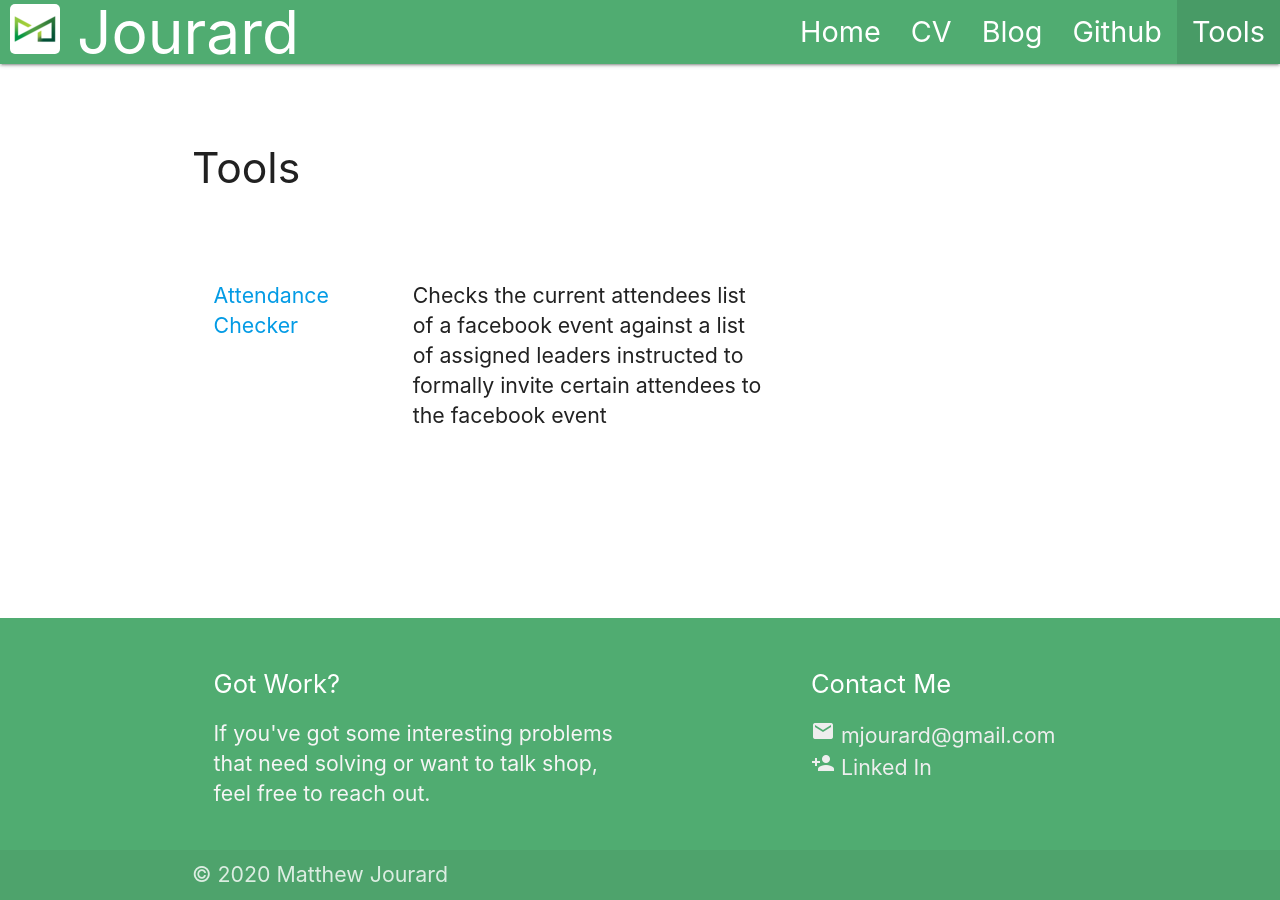
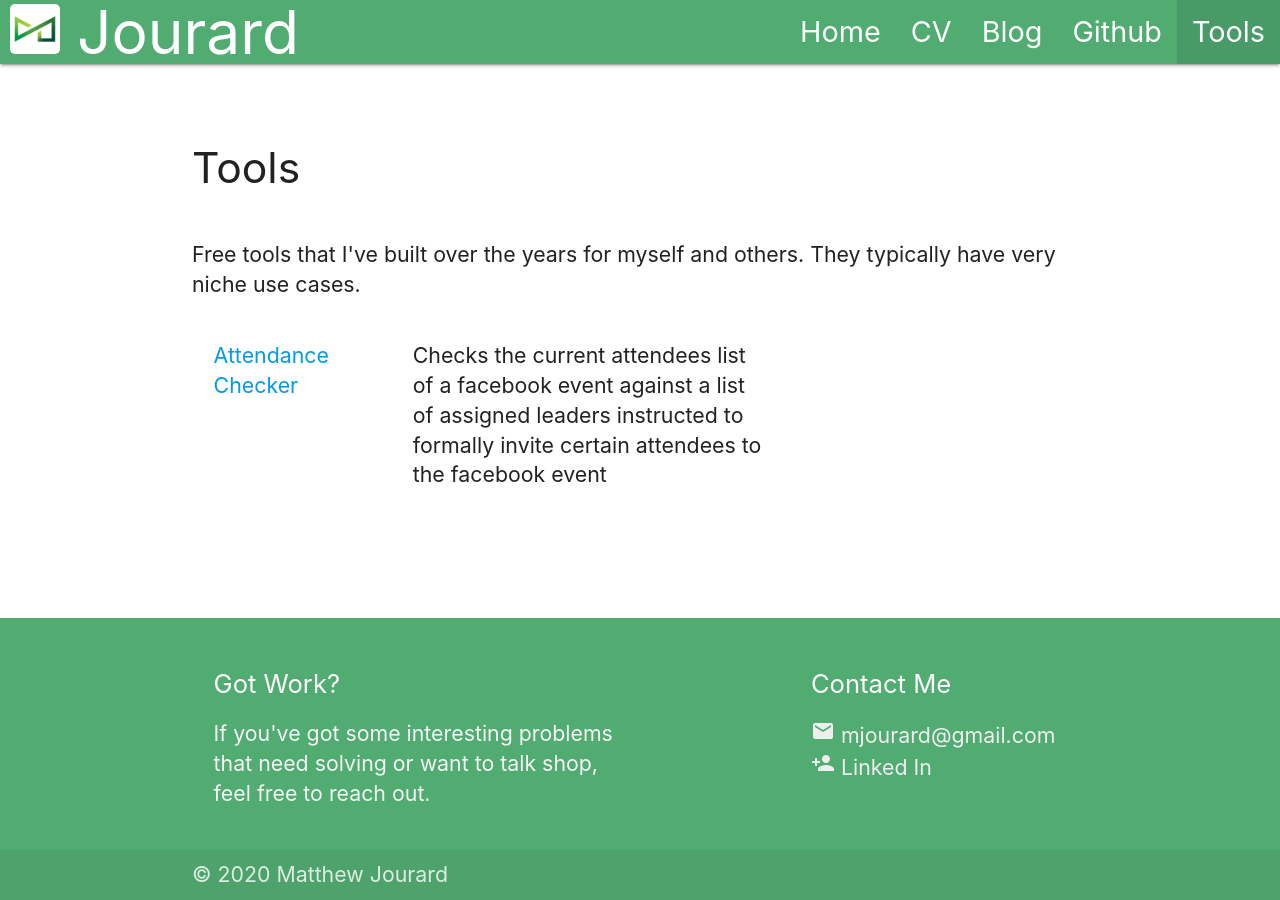
Before and after one commit to mjourard/mjourard.github.io, a Jekyll site: the page built from tools/index.html, in a window 1280 px wide. Built offline with Jekyll 4.4.1, drawn with Linux system fonts in a browser that asks for light colours.

Commit message:
Some small aethestics updates to make it more user-friendly on mobile

```diff
--- a/_includes/header.html
+++ b/_includes/header.html
@@ -1,8 +1,8 @@
 <div class="navbar-fixed">
     <nav>
         <div class="nav-wrapper">
-<!--            <a href="#" class="brand-logo"><i class="material-icons">headset</i>Jourard</a>-->
-            <a href="/" class="brand-logo"><img src="/assets/img/mj-logo-small.png" alt="matt-jourard-site-logo" class="logo-small"> Jourard</a>
+            <a href="/" class="brand-logo hide-on-small-only"><img src="/assets/img/mj-logo-small.png" alt="matt-jourard-site-logo" class="logo-small"> Jourard</a>
+            <a href="/" class="brand-logo hide-on-med-and-up">Jourard</a>
             <a href="#" data-target="mobile-sidenav" class="sidenav-trigger"><i class="material-icons">menu</i></a>
             <ul id="nav-mobile" class="right hide-on-med-and-down">
                 <li {% if page.nav_name == null %} class="active" {% endif %}><a href="/">Home</a></li>
--- a/_posts/2015-01-01-transplus-f2014.html
+++ b/_posts/2015-01-01-transplus-f2014.html
@@ -1,6 +1,6 @@
 ---
 layout: post
-title: "Co-op Report Fall 2014 - Trans Plus"
+title: "Co-op Report: Fall 2014 - Trans Plus"
 date: 2015-01-01
 categories: co-op
 tags: Transplus
--- a/_posts/2015-09-01-transplus-s2015.html
+++ b/_posts/2015-09-01-transplus-s2015.html
@@ -1,6 +1,6 @@
 ---
 layout: post
-title: "Co-op Report Summer 2015 - Trans Plus"
+title: "Co-op Report: Summer 2015 - Trans Plus"
 date: 2015-09-01
 categories: co-op
 tags: Transplus
--- a/_posts/2016-09-01-adknown-inc-w2016.html
+++ b/_posts/2016-09-01-adknown-inc-w2016.html
@@ -1,6 +1,6 @@
 ---
 layout: post
-title: "Co-op Report Winter 2016 - Adknown Inc"
+title: "Co-op Report: Winter 2016 - Adknown Inc"
 date: 2016-09-01
 categories: co-op
 tags: Adknown
--- a/tools/index.html
+++ b/tools/index.html
@@ -5,15 +5,40 @@
 ---
 <div class="row">
     <h1 class="header">Tools</h1>
+    <div class="description">Free tools that I've built over the years for myself and others. They typically have very
+        niche use cases.
+    </div>
 </div>
 <div class="row">
-    <div class="col s8 ofset-s2">
+    <div class="col s8 ofset-s2 hide-on-small-only">
         <ul class="posts collections">
             {% for tool in site.tools %}
             <li class="collection-item">
                 <div class="row">
-                    <div class="col s4 left-align"><a href="{{ tool.url }}" title="{{ tool.title }}">{{ tool.name }}</a></div>
-                    <div class="col s8">{{ tool.description }}</div>
+                    <div class="col m4 left-align"><a href="{{ tool.url }}" title="{{ tool.title }}">{{ tool.name }}</a>
+                    </div>
+                    <div class="col m8">{{ tool.description }}</div>
+                </div>
+            </li>
+            {% endfor %}
+        </ul>
+    </div>
+    <div class="col s12 hide-on-med-and-up">
+        <ul class="posts collections">
+            {% for tool in site.tools %}
+            <li class="collection-item">
+                <div class="row">
+                    <div class="card logo-green">
+                        <a href="{{ tool.url }}" title="{{ tool.title }}"
+                           class="white-text">
+                            <div class="card-content">
+                                <div class="card-title">{{ tool.name }}</div>
+                            </div>
+                        </a>
+                        <div class="card-content logo-green darken-3">
+                            <span class="white-text">{{ tool.description }}</span>
+                        </div>
+                    </div>
                 </div>
             </li>
             {% endfor %}
```
Also changed, not shown: _drafts/2019-12-30-performance-profiling-grafana-grpc-plugin.md (+22 -0 lines), blog/index.html (+6 -3 lines), js/main.js (line endings or trailing spaces).
